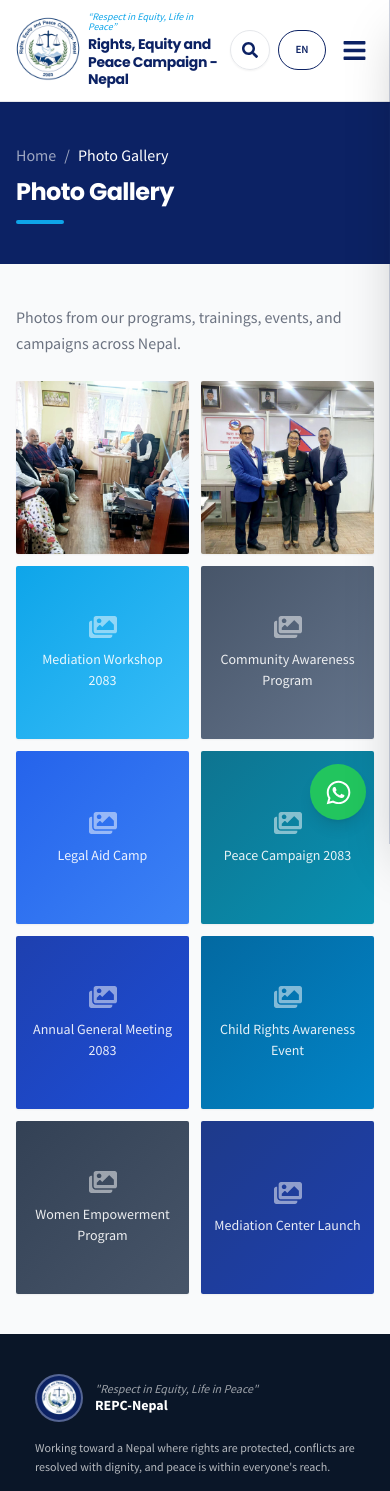
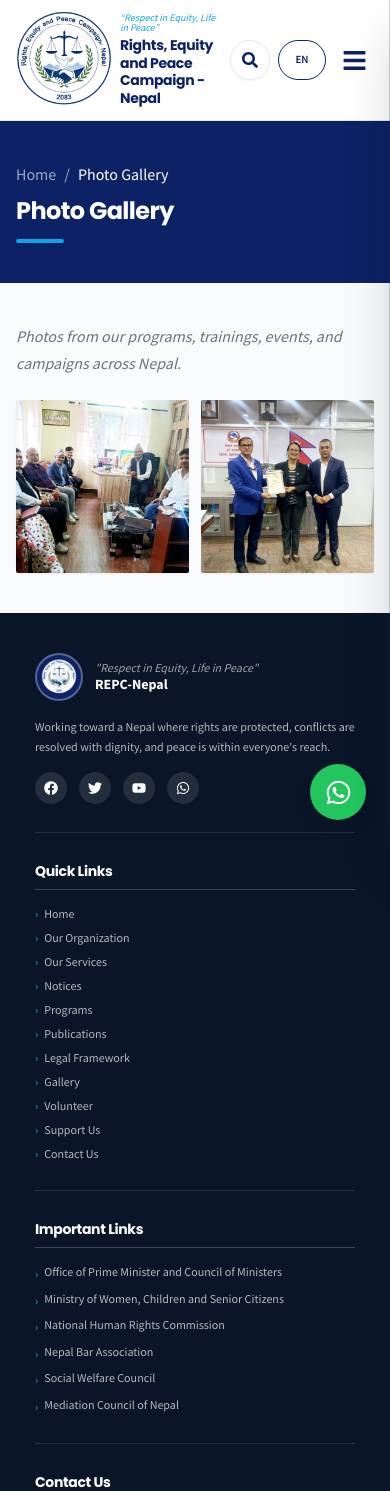
Before and after one commit to AbaeNeupane/REPC-Nepal, a React (Vite) app: page /gallery in a window 390 px wide. Shown: the top 1491 px of the page. Built offline with nearby package versions, Linux system fonts and the light colour scheme.

Commit message:
some changes in minute details

```diff
--- a/src/components/ChairpersonMessage.jsx
+++ b/src/components/ChairpersonMessage.jsx
@@ -9,7 +9,7 @@ const ChairpersonMessage = () => {
 
   return (
     <section className="bg-white py-12 sm:py-14">
-      <div className="max-w-4xl mx-auto px-4">
+      <div className="max-w-auto mx-auto px-4">
         <div className="border-l-4 border-sky bg-slate-50 px-5 py-6 sm:px-8 sm:py-8">
           <FaQuoteLeft className="mb-4 text-sky/70" size={22} />
           <p className={`text-justify text-lg leading-relaxed text-navy sm:text-xl ${lang === 'np' ? 'font-nepali' : ''}`}>
--- a/src/components/GalleryPreview.jsx
+++ b/src/components/GalleryPreview.jsx
@@ -6,10 +6,7 @@ import { galleryItems as allGalleryItems } from '../pages/Gallery';
 const legacyGalleryItems = [
   { id: 1, src: '/images/gallery/milestone/cdo-registration.jpeg', altEn: 'Official Registration with CDO, 4 Bhadra 2083', altNp: 'जिल्ला प्रशासन कार्यालय काठमाडौंमा संस्था दर्ता गरे पश्चात...', color: 'bg-navy/80' },
   { id: 2, src: null, altEn: 'Mediation Workshop', altNp: 'मेलमिलाप कार्यशाला', color: 'bg-sky/80' },
-  { id: 3, src: null, altEn: 'Community Awareness Program', altNp: 'सामुदायिक सचेतना कार्यक्रम', color: 'bg-slate-600/80' },
-  { id: 4, src: null, altEn: 'Legal Aid Camp', altNp: 'कानुनी सहायता शिविर', color: 'bg-blue-600/80' },
-  { id: 5, src: null, altEn: 'Peace Campaign 2083', altNp: 'शान्ति अभियान २०८३', color: 'bg-cyan-700/80' },
-  { id: 6, src: null, altEn: 'Annual General Meeting', altNp: 'वार्षिक साधारण सभा', color: 'bg-blue-800/80' },
+
 ].sort((a, b) => (b.src ? 1 : 0) - (a.src ? 1 : 0));
 
 // The homepage preview uses the main gallery source of truth, so every real
@@ -21,7 +18,7 @@ const GalleryPreview = () => {
 
   return (
     <section className="bg-slate-50 py-16">
-      <div className="max-w-7xl mx-auto px-4">
+      <div className="max-w-auto mx-auto px-4">
         <div className="mb-8 flex flex-col gap-3 sm:flex-row sm:items-end sm:justify-between">
           <div>
             <p className={`text-xs font-semibold uppercase tracking-[0.2em] text-sky ${lang === 'np' ? 'font-nepali' : ''}`}>
@@ -40,7 +37,7 @@ const GalleryPreview = () => {
           </Link>
         </div>
 
-        <div className="grid grid-cols-2 gap-3 sm:grid-cols-3 lg:grid-cols-6">
+        <div className="grid grid-cols-2 gap-3 sm:grid-cols-3 lg:grid-cols-4">
           {galleryItems.map((item) => (
             <Link
               key={item.id}
--- a/src/components/Header.jsx
+++ b/src/components/Header.jsx
@@ -131,7 +131,7 @@ const Header = ({ mobileOpen, onMobileToggle }) => {
         <Link to="/" className="flex items-center gap-2 sm:gap-3 min-w-0">
 
           {/* UPDATED: Dynamic Emblem based on language */}
-          <div className="w-16 h-16 sm:w-20 sm:h-20 md:w-24 md:h-24 shrink-0 flex items-center justify-center">
+          <div className="w-24 h-24 sm:w-20 sm:h-20 md:w-24 md:h-24 shrink-0 flex items-center justify-center">
             <img
               key={lang} // CRITICAL: Forces React to reset the image element when language changes
               src={lang === 'np' ? '/logoNp.png' : '/logoEn.png'}
--- a/src/data/siteContent.js
+++ b/src/data/siteContent.js
@@ -602,6 +602,7 @@ export const membershipInfo = {
       titleEn: 'Founding Member', titleNp: 'संस्थापक सदस्य',
       detailEn: 'Recognizes the founding members of the organization.',
       detailNp: 'संस्थाका संस्थापक सदस्यलाई जनाउने सदस्यता।',
+      linkEn: 'Meet the founding members', linkNp: 'संस्थापक सदस्यहरूको सूची हेर्नुहोस्', linkUrl: '/about#founding-members',
     },
   ],
   processEn: 'Please contact REPC–NEPAL for the application form, eligibility requirements, and current payment instructions before applying.',
--- a/src/pages/Gallery.jsx
+++ b/src/pages/Gallery.jsx
@@ -26,14 +26,7 @@ const PageBanner = ({ titleEn, titleNp }) => {
 export const galleryItems = [
   { id: 10, src: '/images/gallery/meetings/photo1.jpeg', altEn: 'A constructive discussion on the website outline, content, and future direction was held at the organization’s Thapathali office. The meeting was attended by senior advocate and mediation expert Dr. Kumar Sharma Acharya, Mediation Council member Advocate Chup Bahadur Thapa, Chairperson Advocate Sushila Singhkhada, and organization officials. Held on 1 Ashoj 2083 B.S., Wednesday.', altNp: 'संस्थाकाे वेबसाइटको रूपरेखा, सामग्री तथा आगामी कार्यदिशाका सम्बन्धमा मेलमिलाप विज्ञ वरिष्ठ अधिवक्ता डा. कुमार शर्मा आचार्य र मेलमिलाप परिषद्का सदस्य अधिवक्ता चूप बहादुर थापाज्यू सहित संस्थाका अध्यक्ष अधिवक्ता शुसिला सिंखडा तथा पदाधिकारीहरुको उपस्थितिमा रचनात्मक छलफल संस्थाको थापाथलीस्थित कार्यालयमा सम्पन्न भयो। ईति संवत् २०८३ असाेज १ गते राेज ५ शुभम् ....।', color: 'from-sky to-sky-light', categoryEn: 'Meeting', categoryNp: 'बैठक' },
   { id: 1, src: '/images/gallery/milestone/cdo-registration.jpeg', altEn: 'Registered with the Chief District Officer, Kathmandu, on 4 Bhadra 2083. The registration certificate was issued by the District Administration Office.', altNp: 'जिल्ला प्रशासन कार्यालय काठमाडौंमा संस्था दर्ता गरेपश्चात् प्रमुख जिल्ला अधिकारी ईश्वर राज पौडेलबाट संस्था दर्ता प्रमाणपत्र ग्रहण गर्दै अधिकार, समता र शान्ति अभियान–नेपालकी अध्यक्ष अधिवक्ता शुशिला सिंखडा।', color: 'from-navy to-navy-light', categoryEn: 'Milestone', categoryNp: 'उपलब्धि' },
-  { id: 2, src: null, altEn: 'Mediation Workshop 2083', altNp: 'मेलमिलाप कार्यशाला २०८३', color: 'from-sky to-sky-light', categoryEn: 'Workshop', categoryNp: 'कार्यशाला' },
-  { id: 3, src: null, altEn: 'Community Awareness Program', altNp: 'सामुदायिक सचेतना कार्यक्रम', color: 'from-slate-600 to-slate-500', categoryEn: 'Awareness', categoryNp: 'सचेतना' },
-  { id: 4, src: null, altEn: ' Legal Aid Camp', altNp: ' कानुनी सहायता शिविर', color: 'from-blue-600 to-blue-500', categoryEn: 'Legal Aid', categoryNp: 'कानुनी सहायता' },
-  { id: 5, src: null, altEn: 'Peace Campaign 2083', altNp: 'शान्ति अभियान २०८३', color: 'from-cyan-700 to-cyan-600', categoryEn: 'Campaign', categoryNp: 'अभियान' },
-  { id: 6, src: null, altEn: 'Annual General Meeting 2083', altNp: 'वार्षिक साधारण सभा २०८३', color: 'from-blue-800 to-blue-700', categoryEn: 'Meeting', categoryNp: 'सभा' },
-  { id: 7, src: null, altEn: 'Child Rights Awareness Event', altNp: 'बाल अधिकार सचेतना कार्यक्रम', color: 'from-sky-700 to-sky-600', categoryEn: 'Event', categoryNp: 'कार्यक्रम' },
-  { id: 8, src: null, altEn: 'Women Empowerment Program', altNp: 'महिला सशक्तिकरण कार्यक्रम', color: 'from-slate-700 to-slate-600', categoryEn: 'Program', categoryNp: 'कार्यक्रम' },
-  { id: 9, src: null, altEn: 'Mediation Center Launch', altNp: 'मेलमिलाप केन्द्र उद्घाटन', color: 'from-blue-900 to-blue-800', categoryEn: 'Launch', categoryNp: 'उद्घाटन' },
+
 ];
 
 const Gallery = () => {
@@ -45,7 +38,7 @@ const Gallery = () => {
       <PageBanner titleEn="Photo Gallery" titleNp="फोटो ग्यालरी" />
 
       <div className="max-w-7xl mx-auto px-4 py-10">
-        <p className={`text-gray-500 text-sm mb-6 ${lang === 'np' ? 'font-nepali' : ''}`}>
+        <p className={`text-gray-500 text-sm mb-6 italic ${lang === 'np' ? 'font-nepali' : ''}`}>
           {t(
             'Photos from our programs, trainings, events, and campaigns across Nepal.',
             'नेपालभर हाम्रा कार्यक्रम, तालिम, कार्यक्रम र अभियानहरूका फोटोहरू।'
--- a/src/pages/Home.jsx
+++ b/src/pages/Home.jsx
@@ -24,19 +24,15 @@ const Home = () => {
         <ChairpersonMessage />
       </ScrollReveal>
 
+      {/** Main content */}
+
       {/* Main two-column content */}
       <ScrollReveal delay={90}>
-        <div className="max-w-7xl mx-auto px-4 py-4 sm:py-6 grid grid-cols-1 lg:grid-cols-3 gap-4 sm:gap-6">
-        {/* Left: Notices (takes 2/3) */}
-        <div className="lg:col-span-2">
+        <div className="grid grid-cols-1 gap-6 md:grid-cols-2">
           <NoticesSection />
+          <ServicesSection />
         </div>
 
-        {/* Right: Services (takes 1/3) */}
-        <div className="lg:col-span-1 flex flex-col gap-0">
-          <ServicesSection />
-        </div>
-        </div>
       </ScrollReveal>
 
       {/* Full-width highlights */}
--- a/src/pages/Membership.jsx
+++ b/src/pages/Membership.jsx
@@ -64,6 +64,11 @@ const Membership = () => {
                 <p className={`mt-3 text-sm leading-relaxed text-gray-600 ${lang === 'np' ? 'font-nepali text-base' : ''}`}>
                   {lang === 'en' ? category.detailEn : category.detailNp}
                 </p>
+                {category.linkEn && category.linkNp && category.linkUrl && (
+                  <Link to={category.linkUrl} className={`mt-4 inline-flex items-center gap-2 text-sm font-semibold text-sky hover:text-sky-dark ${lang === 'np' ? 'font-nepali' : ''}`}>
+                    {lang === 'en' ? category.linkEn : category.linkNp} <FaArrowRight size={12} />
+                  </Link>
+                )}
               </article>
             ))}
           </div>
```
Also changed, not shown: src/components/AboutIntro.jsx (+9 -8 lines), public/images/gallery/milestone/cdo-registration.jpeg, src/components/NoticesSection.jsx (line endings or trailing spaces), src/components/TeamSection.jsx (line endings or trailing spaces).
